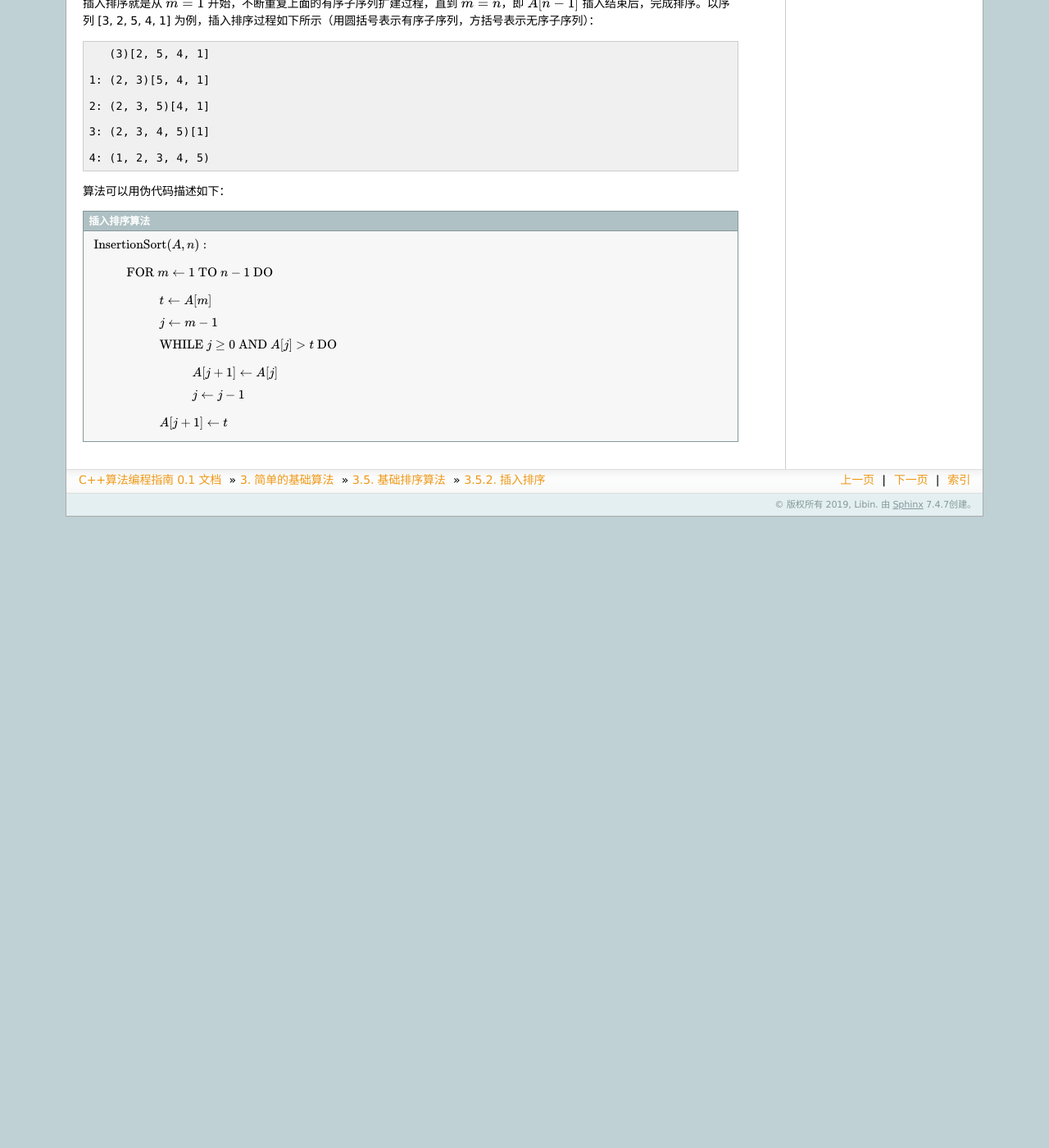
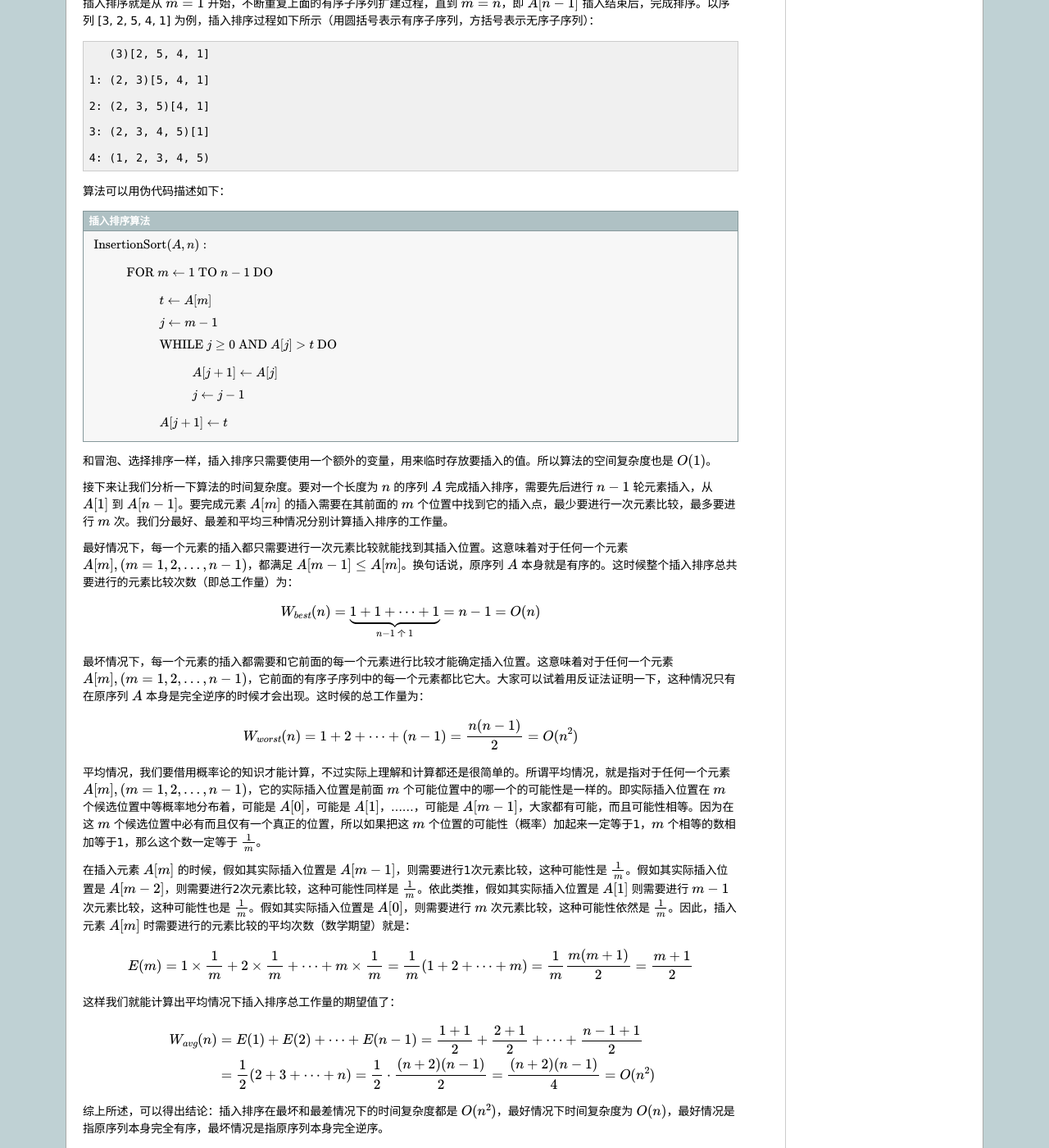
Before and after one commit to majorli/algo_guide, a Sphinx documentation site: the page built from source/ch02/sec05/252_insertion_sort.rst, in a window 1280 px wide and 1400 px high, scrolled down 909 px. Shown: the whole window at 82% size. Built offline with Sphinx 7.4.7, drawn with Linux system fonts in a browser that asks for light colours; formulas are drawn with MathJax 3; before the commit the page ends 1539 px from its top, so only the background shows below that; some of the changed text lies outside the part shown.

Commit message:
20200318_2345draft

```diff
--- a/source/ch02/sec05/252_insertion_sort.rst
+++ b/source/ch02/sec05/252_insertion_sort.rst
@@ -70,3 +70,56 @@
             :math:`j\leftarrow j-1`
 
          :math:`A[j+1]\leftarrow t`
+
+和冒泡、选择排序一样，插入排序只需要使用一个额外的变量，用来临时存放要插入的值。所以算法的空间复杂度也是 :math:`O(1)`。
+
+接下来让我们分析一下算法的时间复杂度。要对一个长度为 :math:`n` 的序列 :math:`A` 完成插入排序，需要先后进行 :math:`n-1` 轮元素插入，从 :math:`A[1]` 到 :math:`A[n-1]`。要完成元素 :math:`A[m]` 的插入需要在其前面的 :math:`m` 个位置中找到它的插入点，最少要进行一次元素比较，最多要进行 :math:`m` 次。我们分最好、最差和平均三种情况分别计算插入排序的工作量。
+
+最好情况下，每一个元素的插入都只需要进行一次元素比较就能找到其插入位置。这意味着对于任何一个元素 :math:`A[m],(m=1,2,\dots,n-1)`，都满足 :math:`A[m-1]\le A[m]`。换句话说，原序列 :math:`A` 本身就是有序的。这时候整个插入排序总共要进行的元素比较次数（即总工作量）为：
+
+.. math::
+
+   W_{best}(n)=\underbrace{1+1+\cdots+1}_{n-1\text{ 个 }1}=n-1=O(n)
+
+最坏情况下，每一个元素的插入都需要和它前面的每一个元素进行比较才能确定插入位置。这意味着对于任何一个元素 :math:`A[m],(m=1,2,\dots,n-1)`，它前面的有序子序列中的每一个元素都比它大。大家可以试着用反证法证明一下，这种情况只有在原序列 :math:`A` 本身是完全逆序的时候才会出现。这时候的总工作量为：
+
+.. math::
+
+   W_{worst}(n)=1+2+\cdots+(n-1)=\frac{n(n-1)}{2}=O(n^2)
+
+平均情况，我们要借用概率论的知识才能计算，不过实际上理解和计算都还是很简单的。所谓平均情况，就是指对于任何一个元素 :math:`A[m],(m=1,2,\dots,n-1)`，它的实际插入位置是前面 :math:`m` 个可能位置中的哪一个的可能性是一样的。即实际插入位置在 :math:`m` 个候选位置中等概率地分布着，可能是 :math:`A[0]`，可能是 :math:`A[1]`，......，可能是 :math:`A[m-1]`，大家都有可能，而且可能性相等。因为在这 :math:`m` 个候选位置中必有而且仅有一个真正的位置，所以如果把这 :math:`m` 个位置的可能性（概率）加起来一定等于1，:math:`m` 个相等的数相加等于1，那么这个数一定等于 :math:`1\over m`。
+
+在插入元素 :math:`A[m]` 的时候，假如其实际插入位置是 :math:`A[m-1]`，则需要进行1次元素比较，这种可能性是 :math:`1\over m`。假如其实际插入位置是 :math:`A[m-2]`，则需要进行2次元素比较，这种可能性同样是 :math:`1\over m`。依此类推，假如其实际插入位置是 :math:`A[1]` 则需要进行 :math:`m-1` 次元素比较，这种可能性也是 :math:`1\over m`。假如其实际插入位置是 :math:`A[0]`，则需要进行 :math:`m` 次元素比较，这种可能性依然是 :math:`1\over m`。因此，插入元素 :math:`A[m]` 时需要进行的元素比较的平均次数（数学期望）就是：
+
+.. math::
+
+   E(m)=1\times{1\over m}+2\times{1\over m}+\cdots+m\times{1\over m}={1\over m}(1+2+\cdots+m)={1\over m}\frac{m(m+1)}{2}=\frac{m+1}{2}
+
+这样我们就能计算出平均情况下插入排序总工作量的期望值了：
+
+.. math::
+
+   \begin{align}
+   W_{avg}(n)&=E(1)+E(2)+\cdots+E(n-1)=\frac{1+1}{2}+\frac{2+1}{2}+\cdots+\frac{n-1+1}{2}\\
+             &={1\over2}(2+3+\cdots+n)={1\over2}\cdot\frac{(n+2)(n-1)}{2}=\frac{(n+2)(n-1)}{4}=O(n^2)
+   \end{align}
+
+综上所述，可以得出结论：插入排序在最坏和最差情况下的时间复杂度都是 :math:`O(n^2)`，最好情况下时间复杂度为 :math:`O(n)`，最好情况是指原序列本身完全有序，最坏情况是指原序列本身完全逆序。
+
+上述结论听起来好像插入排序和冒泡、选择排序在时间复杂度上没什么明显区别，但是实际上插入排序要比选择排序快很多，冒泡排序更是无法与之相比。这从总工作量的准确表达式上可以很明显地看出来，平均情况下的工作量差不多是冒泡、选择排序平均情况下工作量的一半。而且插入也是一种“飞过去”的操作，只需要搬运元素值一次。
+
+另外，插入排序是一种稳定的排序算法，这并不难看出来，请大家自行思考分析。
+
+.. hint::
+
+   在实践中，插入排序的速度远快于选择排序，选择排序略快于优化的冒泡排序，普通的冒泡排序速度最慢。事实上，对3000个以内的整型数排序，插入排序的表现通常不差于快速排序。加上代码简单，又是稳定排序，不失为一种实用的排序算法。
+
+参照算法伪代码就可以很方便地写出标准的插入排序C++程序：
+
+.. literalinclude:: ../../codes/252_insertion_sort.cpp
+   :language: c++
+
+但是，如果我们愿意付出一点代码编写上的麻烦，插入排序还能更优秀，它可以优化为一种实际运行性能相当接近 :math:`O(n\log n)` 时间的稳定排序算法！
+
+插入排序的华丽转身：二分插入排序
+^^^^^^^^^^^^^^^^^^^^^^^^^^^^^^^^^^^^^^^^
```
Also changed, not shown: 1 other file.
